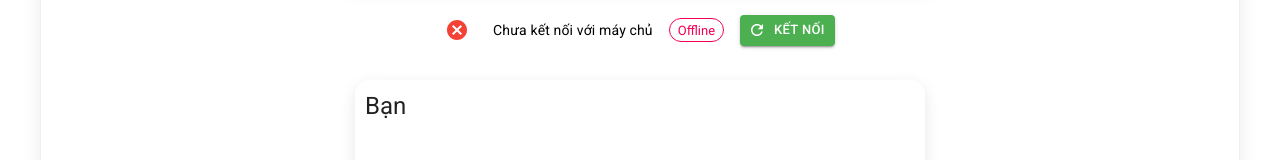
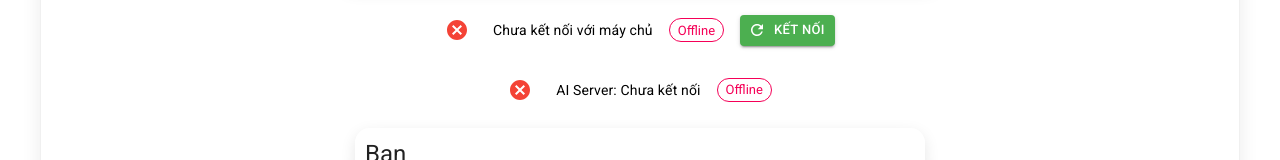
Before and after one commit to huy231102/EDUSEEN_FE, a React (Create React App) app: page /video-call in a window 1280 px wide. Shown: the part 211-371 px from the top of the page. Built offline with nearby package versions, Linux system fonts and the light colour scheme; no server answers.

Commit message:
Update get oppentSub, fix vid-call to other

```diff
--- /dev/null
+++ b/src/features/video-call/components/AiConnectionStatus/index.jsx
@@ -0,0 +1,64 @@
+import React, { useEffect, useState } from 'react';
+import { Typography, makeStyles, Chip } from '@material-ui/core';
+import { CheckCircle, Cancel } from '@material-ui/icons';
+
+const useStyles = makeStyles((theme) => ({
+  container: {
+    display: 'flex',
+    alignItems: 'center',
+    gap: theme.spacing(2),
+    marginBottom: theme.spacing(1),
+    padding: theme.spacing(1),
+    borderRadius: theme.spacing(1),
+    backgroundColor: 'rgba(255, 255, 255, 0.8)',
+  },
+  statusText: {
+    marginLeft: theme.spacing(1),
+  },
+}));
+
+const AiConnectionStatus = () => {
+  const classes = useStyles();
+  const [isConnected, setIsConnected] = useState(false);
+
+  useEffect(() => {
+    // Xác định URL WebSocket AI – logic giống hook useSignLanguage
+    const proto = window.location.protocol === 'https:' ? 'wss' : 'ws';
+    const host = process.env.REACT_APP_AI_HOST || window.location.hostname;
+    const port = process.env.REACT_APP_AI_PORT || '8001';
+    const path = process.env.REACT_APP_AI_SERVER_URL || `${proto}://${host}:${port}/ws/translate`;
+
+    const ws = new WebSocket(path);
+    ws.onopen = () => setIsConnected(true);
+    ws.onclose = () => setIsConnected(false);
+    ws.onerror = () => setIsConnected(false);
+
+    return () => {
+      ws.close();
+    };
+  }, []);
+
+  return (
+    <div className={classes.container}>
+      {isConnected ? (
+        <>
+          <CheckCircle color="primary" />
+          <Typography variant="body2" className={classes.statusText}>
+            AI Server: Đã kết nối
+          </Typography>
+          <Chip label="Online" color="primary" size="small" variant="outlined" />
+        </>
+      ) : (
+        <>
+          <Cancel color="error" />
+          <Typography variant="body2" className={classes.statusText}>
+            AI Server: Chưa kết nối
+          </Typography>
+          <Chip label="Offline" color="secondary" size="small" variant="outlined" />
+        </>
+      )}
+    </div>
+  );
+};
+
+export default AiConnectionStatus;
--- a/src/features/video-call/components/ConnectionStatus/index.jsx
+++ b/src/features/video-call/components/ConnectionStatus/index.jsx
@@ -24,25 +24,14 @@ const useStyles = makeStyles((theme) => ({
       backgroundColor: '#45a049',
     },
   },
-  disconnectButton: {
-    backgroundColor: '#f44336',
-    color: 'white',
-    '&:hover': {
-      backgroundColor: '#da190b',
-    },
-  },
 }));
 
 const ConnectionStatus = () => {
-  const { isSocketConnected, initializeSocket, cleanupSocket } = useContext(SocketContext);
+  const { isSocketConnected, initializeSocket } = useContext(SocketContext);
   const classes = useStyles();
 
   const handleConnect = () => {
     initializeSocket();
-  };
-
-  const handleDisconnect = () => {
-    cleanupSocket();
   };
 
   return (
@@ -59,15 +48,6 @@ const ConnectionStatus = () => {
             size="small"
             variant="outlined"
           />
-          <Button
-            variant="contained"
-            size="small"
-            className={classes.disconnectButton}
-            onClick={handleDisconnect}
-            startIcon={<Cancel />}
-          >
-            Ngắt kết nối
-          </Button>
         </>
       ) : (
         <>
--- a/src/features/video-call/components/Notifications/index.jsx
+++ b/src/features/video-call/components/Notifications/index.jsx
@@ -8,6 +8,8 @@ const useStyles = makeStyles(() => ({
     display: 'flex',
     justifyContent: 'space-around',
     alignItems: 'center',
+    width: '600px',
+    marginTop: '20px',
   },
 }));
 
@@ -23,18 +25,18 @@ const Notifications = () => {
     answerCall();
   };
 
+  if (call?.isReceivingCall && !callAccepted) {
     return (
-    <>
-      {call.isReceivingCall && !callAccepted && (
       <div className={classes.container}>
-          <Typography variant="h6">{call.name} đang gọi:</Typography>
+        <Typography variant="h6">{call.name} đang gọi</Typography>
         <Button variant="contained" color="primary" onClick={handleAnswerCall}>
           Trả lời
         </Button>
       </div>
-      )}
-    </>
     );
+  }
+
+  return null;
 };
 
 export default Notifications;
--- a/src/features/video-call/components/VideoPlayer/index.jsx
+++ b/src/features/video-call/components/VideoPlayer/index.jsx
@@ -53,6 +53,7 @@ const VideoPlayer = () => {
           <Grid item xs={12} md={6}>
             <Typography variant="h5" gutterBottom>{partnerName || call.name || 'Người tham gia'}</Typography>
             <video playsInline ref={userVideo} autoPlay className={classes.video} />
+            <SubtitleDisplay text={subtitles} />
           </Grid>
         </Paper>
       )}
--- a/src/features/video-call/contexts/SocketContext/index.js
+++ b/src/features/video-call/contexts/SocketContext/index.js
@@ -1,4 +1,5 @@
 import React, { createContext, useState, useRef, useEffect } from 'react';
+import Peer from 'simple-peer';
 import io from 'socket.io-client';
 
 // Khởi tạo Context
@@ -24,6 +25,13 @@ export const ContextProvider = ({ children }) => {
   const [partnerName, setPartnerName] = useState('');
   const [subtitles, setSubtitles] = useState('');
 
+  // Hàm gửi phụ đề tới người đối diện
+  const sendSubtitle = (text) => {
+    if (socket) {
+      socket.emit('subtitle', text);
+    }
+  };
+
   const myVideo = useRef();
   const userVideo = useRef();
   const connectionRef = useRef();
@@ -48,6 +56,11 @@ export const ContextProvider = ({ children }) => {
       // Lắng nghe sự kiện cuộc gọi đến
       newSocket.on('callUser', ({ from, name: callerName, signal }) => {
         setCall({ isReceivingCall: true, from, name: callerName, signal });
+      });
+
+      // Lắng nghe phụ đề đến từ người đối diện
+      newSocket.on('subtitle', (text) => {
+        setSubtitles(text);
       });
     }
   };
@@ -75,12 +88,31 @@ export const ContextProvider = ({ children }) => {
 
   const answerCall = () => {
     setCallAccepted(true);
-    // Ở đây bạn có thể thêm logic peer connection
+
+    // Tạo peer ở phía người NHẬN cuộc gọi (initiator: false)
+    const peer = new Peer({ initiator: false, trickle: false, stream });
+
+    // Khi peer tạo ra signal => gửi lên server để chuyển cho người GỌI
+    peer.on('signal', (data) => {
+      socket.emit('answerCall', { signal: data, to: call.from });
+    });
+
+    // Khi nhận được stream từ người GỌI => hiển thị lên video
+    peer.on('stream', (currentStream) => {
+      if (userVideo.current) {
+        userVideo.current.srcObject = currentStream;
+      }
+    });
+
+    // Tiếp nhận signal của người GỌI đã gửi kèm trong sự kiện 'callUser'
+    peer.signal(call.signal);
+
+    connectionRef.current = peer;
   };
 
   const leaveCall = () => {
     setCallEnded(true);
-    if (connectionRef.current) connectionRef.current.close();
+    if (connectionRef.current) connectionRef.current.destroy();
     window.location.reload();
   };
 
@@ -88,9 +120,32 @@ export const ContextProvider = ({ children }) => {
     if (!socket) initializeSocket();
     if (!socket) return;
 
-    setPartnerName(callerName);
-    // Gửi sự kiện gọi tới người nhận
-    socket.emit('callUser', { userToCall: id, signalData: {}, from: socket.id, name: callerName });
+    setPartnerName(''); // reset tên đối tác, sẽ cập nhật sau khi kết nối thành công
+
+    // Tạo peer ở phía NGƯỜI GỌI (initiator: true)
+    const peer = new Peer({ initiator: true, trickle: false, stream });
+
+    // Khi peer sinh ra signal => gửi kèm trong sự kiện callUser tới server
+    peer.on('signal', (data) => {
+      socket.emit('callUser', { userToCall: id, signalData: data, from: socket.id, name: callerName });
+    });
+
+    // Khi nhận stream từ người nhận => hiển thị
+    peer.on('stream', (currentStream) => {
+      if (userVideo.current) {
+        userVideo.current.srcObject = currentStream;
+      }
+    });
+
+    // Lắng nghe sự kiện khi cuộc gọi được chấp nhận
+    socket.on('callAccepted', (signal) => {
+      setCallAccepted(true);
+      // Cập nhật tên đối tác (nếu server gửi kèm, ở đây dùng luôn id)
+      setPartnerName(id);
+      peer.signal(signal);
+    });
+
+    connectionRef.current = peer;
   };
 
   // Tự động kết nối khi mount và hủy kết nối khi unmount
@@ -119,6 +174,7 @@ export const ContextProvider = ({ children }) => {
         partnerName,
         subtitles,
         setSubtitles,
+        sendSubtitle,
         answerCall,
         leaveCall,
         callUser,
--- a/src/features/video-call/hooks/useSignLanguage.js
+++ b/src/features/video-call/hooks/useSignLanguage.js
@@ -1,4 +1,5 @@
-import { useEffect, useRef } from 'react';
+import { useEffect, useRef, useContext } from 'react';
+import { SocketContext } from 'features/video-call/contexts/SocketContext';
 
 /**
  * Hook gửi khung hình từ videoRef lên AI server WebSocket để nhận phụ đề.
@@ -12,6 +13,7 @@ const RESOLUTION_SCALE = 1; // 1 = giữ nguyên, 0.5 = giảm một nửa
 const JPEG_QUALITY = 0.6;  // tăng chất lượng để AI dễ nhận diện
 
 const useSignLanguage = (videoRef, setSubtitle) => {
+  const { sendSubtitle } = useContext(SocketContext);
   const wsRef = useRef(null);
   const canvas = useRef(document.createElement('canvas'));
 
@@ -22,7 +24,11 @@ const useSignLanguage = (videoRef, setSubtitle) => {
     const port = process.env.REACT_APP_AI_PORT || '8001';
     const path = process.env.REACT_APP_AI_SERVER_URL || `${proto}://${host}:${port}/ws/translate`;
     wsRef.current = new WebSocket(path);
-    wsRef.current.onmessage = e => setSubtitle(e.data);
+    wsRef.current.onmessage = e => {
+      const text = e.data;
+      setSubtitle(text);      // Cập nhật cho chính mình
+      sendSubtitle(text);     // Gửi cho người đối diện
+    };
     wsRef.current.onopen = () => console.log('AI WebSocket connected:', path);
     wsRef.current.onerror = err => console.error('AI WebSocket error:', err);
     return () => wsRef.current && wsRef.current.close();
--- a/src/features/video-call/pages/VideoCallPage/index.jsx
+++ b/src/features/video-call/pages/VideoCallPage/index.jsx
@@ -27,6 +27,7 @@ import Notifications from '../../components/Notifications';
 import PastSessions from '../../components/PastSessions';
 import PersonalCalendar from '../../components/PersonalCalendar';
 import ConnectionStatus from '../../components/ConnectionStatus';
+import AiConnectionStatus from '../../components/AiConnectionStatus';
 import LazyVideoCallWrapper from '../../components/LazyVideoCallWrapper';
 import { SessionsProvider } from '../../contexts/SessionsContext';
 import { ContextProvider as SocketContextProvider } from '../../contexts/SocketContext';
@@ -430,10 +431,11 @@ const VideoCallPage = () => {
 
                   {/* Trạng thái kết nối */}
                   <ConnectionStatus />
+                  <AiConnectionStatus />
 
                   <VideoPlayer />
+                  <Notifications />
                   <Sidebar>
-                    <Notifications />
                   </Sidebar>
                 </div>
               </SocketContextProvider>
```
Lines whose indentation alone changed are shown as unchanged.
